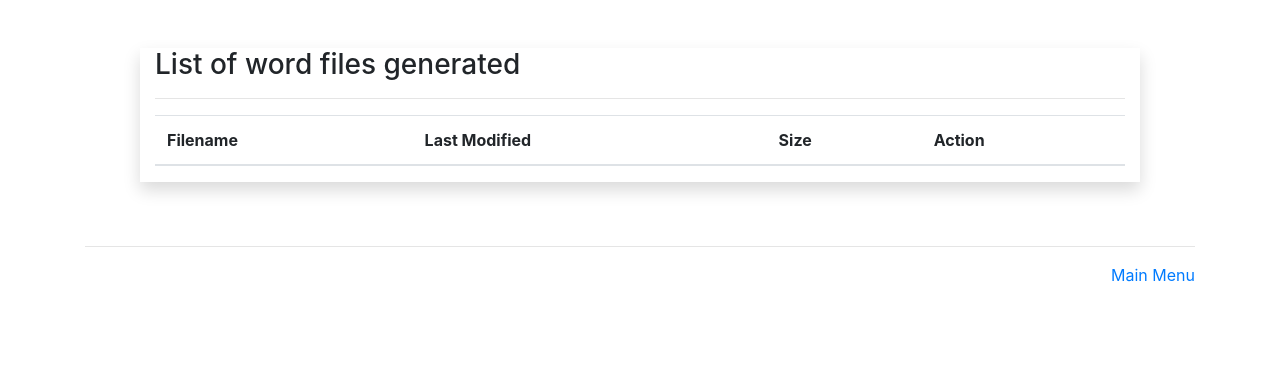
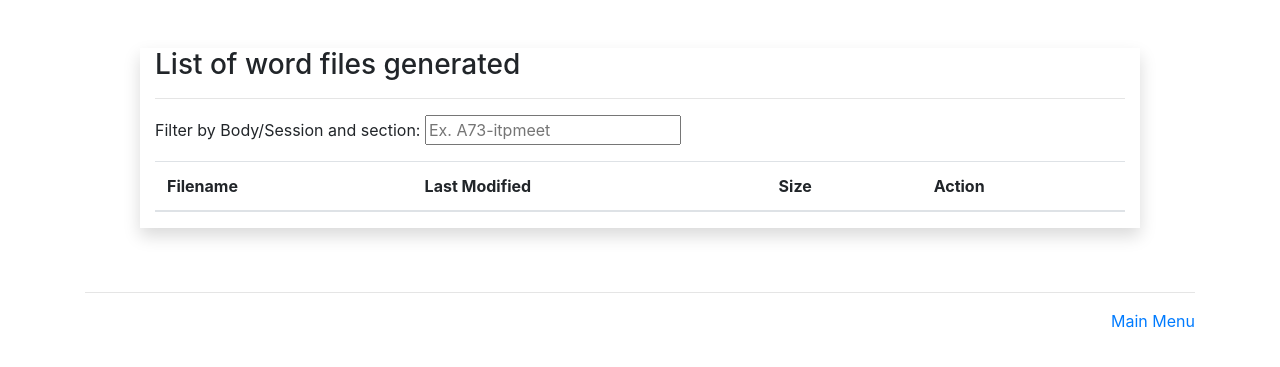
Before and after one commit to dag-hammarskjold-library/itp-process, a Python web app: template app/templates/generatedfiles.html in a window 1280 px wide. Shown: the part 110-477 px from the top of the page. Run offline with Jinja, Linux system fonts and the light colour scheme; the template is opened without the code that fills it, so the values that code supplies are empty; some libraries are stand-ins or nearby versions.

Commit message:
added filter box on generated files display

```diff
--- a/app/templates/generatedfiles.html
+++ b/app/templates/generatedfiles.html
@@ -11,7 +11,7 @@
     }
 </style>
 <script src="https://www.kryogenix.org/code/browser/sorttable/sorttable.js"></script>
-<div class="container customize1 shadow">
+<div class="container customize1 shadow" id="results">
     <h3>List of word files generated <span class="badge badge-pill badge-primary">{{myFilesNumber}}</span></h3>
     <hr>
     <div>
@@ -27,6 +27,8 @@
         {% endif %} {% endwith %}
     </div>
     <div class="div-scroll table-responsive">
+        <p>Filter by Body/Session and section: <input type="text" id="myInput" onkeyup="myFunction()" placeholder="Ex. A73-itpmeet"></p>
+
         <table class="table table-striped sortable">
             <thead>
                 <tr>
@@ -55,4 +57,33 @@
 
 
 </div>
+
+<script type="text/javascript">
+    function loading() {
+         $("#loading").show();
+   }
+
+   function myFunction() {
+   // Declare variables
+   var input, filter, table, tr, td, i, txtValue;
+   input = document.getElementById("myInput");
+   filter = input.value.toUpperCase();
+   table = document.getElementById("results");
+   tr = table.getElementsByTagName("tr");
+
+   // Loop through all table rows, and hide those who don't match the search query
+   for (i = 0; i < tr.length; i++) {
+     td = tr[i].getElementsByTagName("td")[0];
+     if (td) {
+       txtValue = td.textContent || td.innerText;
+       if (txtValue.toUpperCase().indexOf(filter) > -1) {
+         tr[i].style.display = "";
+       } else {
+         tr[i].style.display = "none";
+       }
+     }
+   }
+ }
+ </script>
+
 {% endblock %}
```
